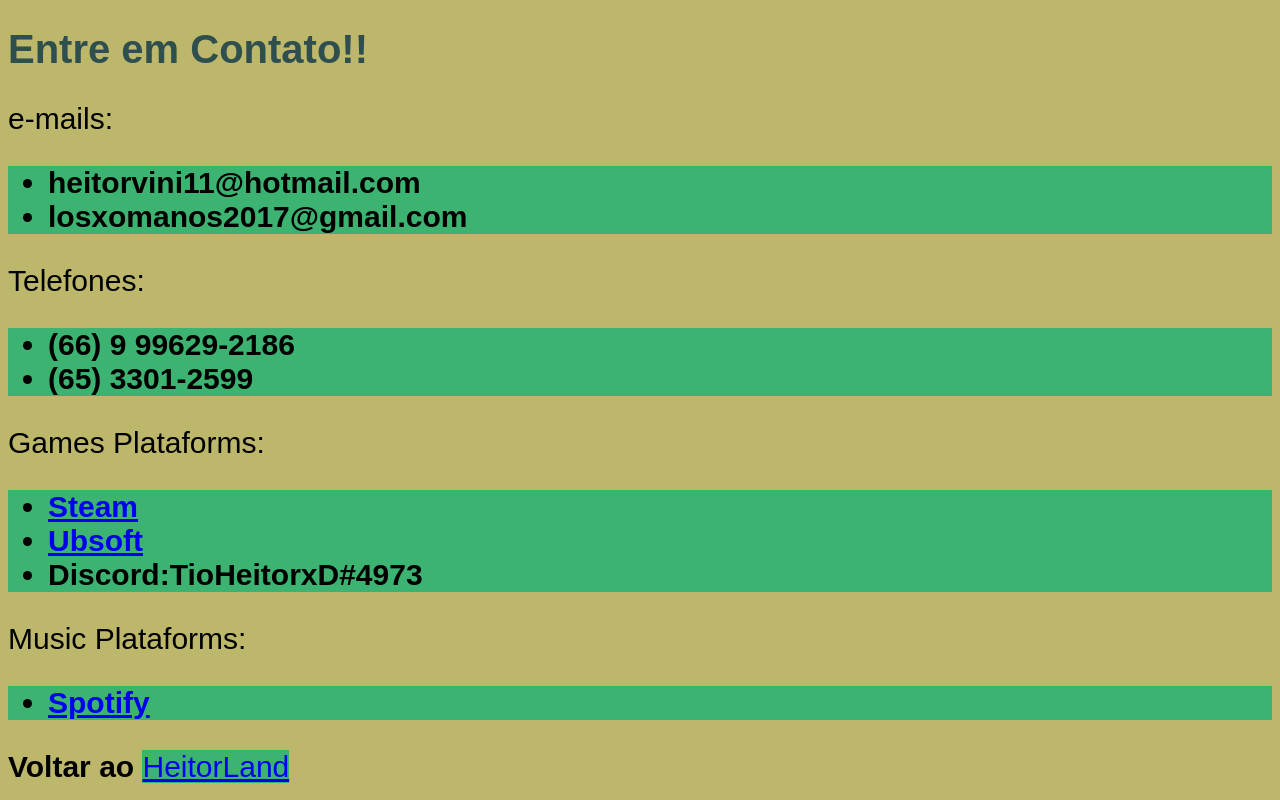
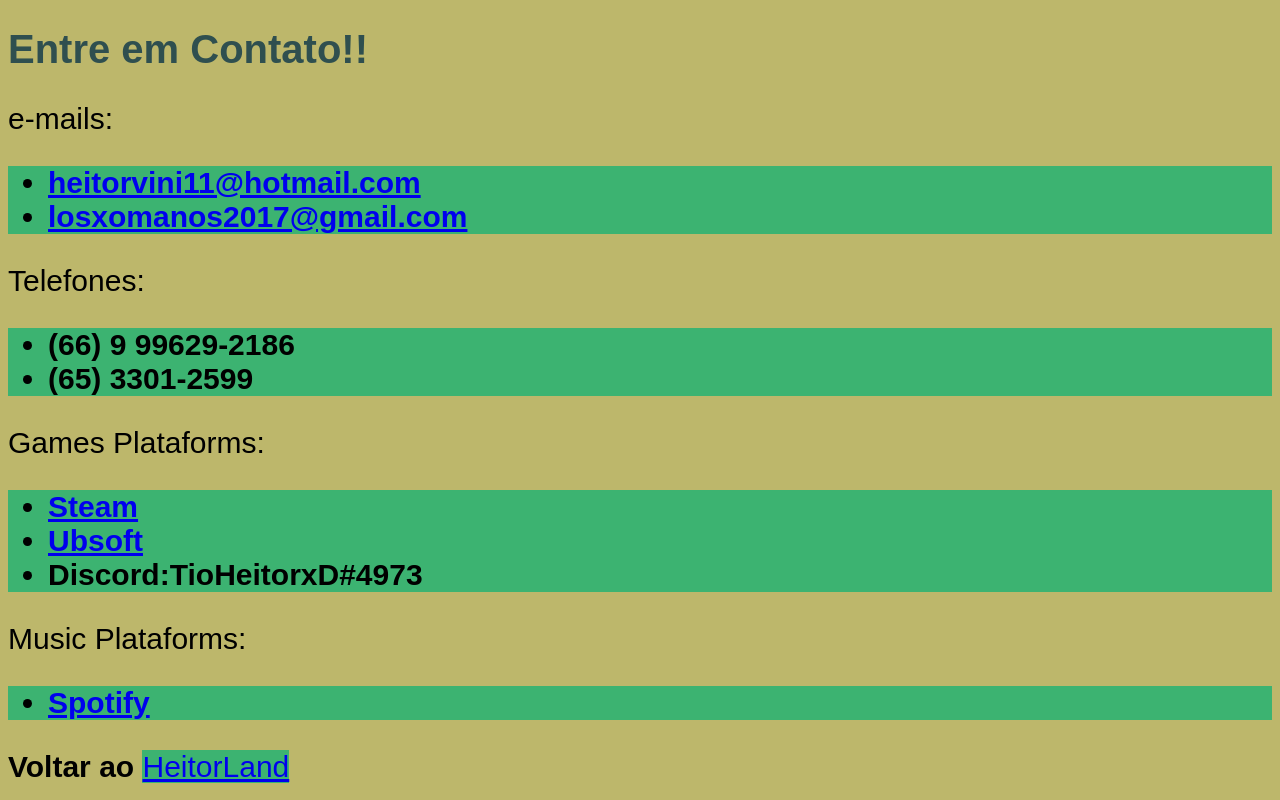
Before and after one commit to Heitorvini11/HeitorLand-2.0, a plain HTML site: page contatos.html in a window 1280 px wide. Shown: the top 800 px of the page. Drawn offline with Linux system fonts and the light colour scheme.

Commit message:
MAILTO
Adicionando MailTo

```diff
--- a/contatos.html
+++ b/contatos.html
@@ -15,8 +15,8 @@
 
     <p> e-mails: <br>
     <ul>
-        <li><b>heitorvini11@hotmail.com</b></li>
-        <li><b>losxomanos2017@gmail.com</b></li>
+        <li><b><a href="mailto:heitorvini11@hotmail.com">heitorvini11@hotmail.com</a></b></li>
+        <li><b><a href="mailto:losxomanos2017@gmail.com">losxomanos2017@gmail.com</a></b></li>
     </ul>
     </p>
     <p>Telefones:
```
